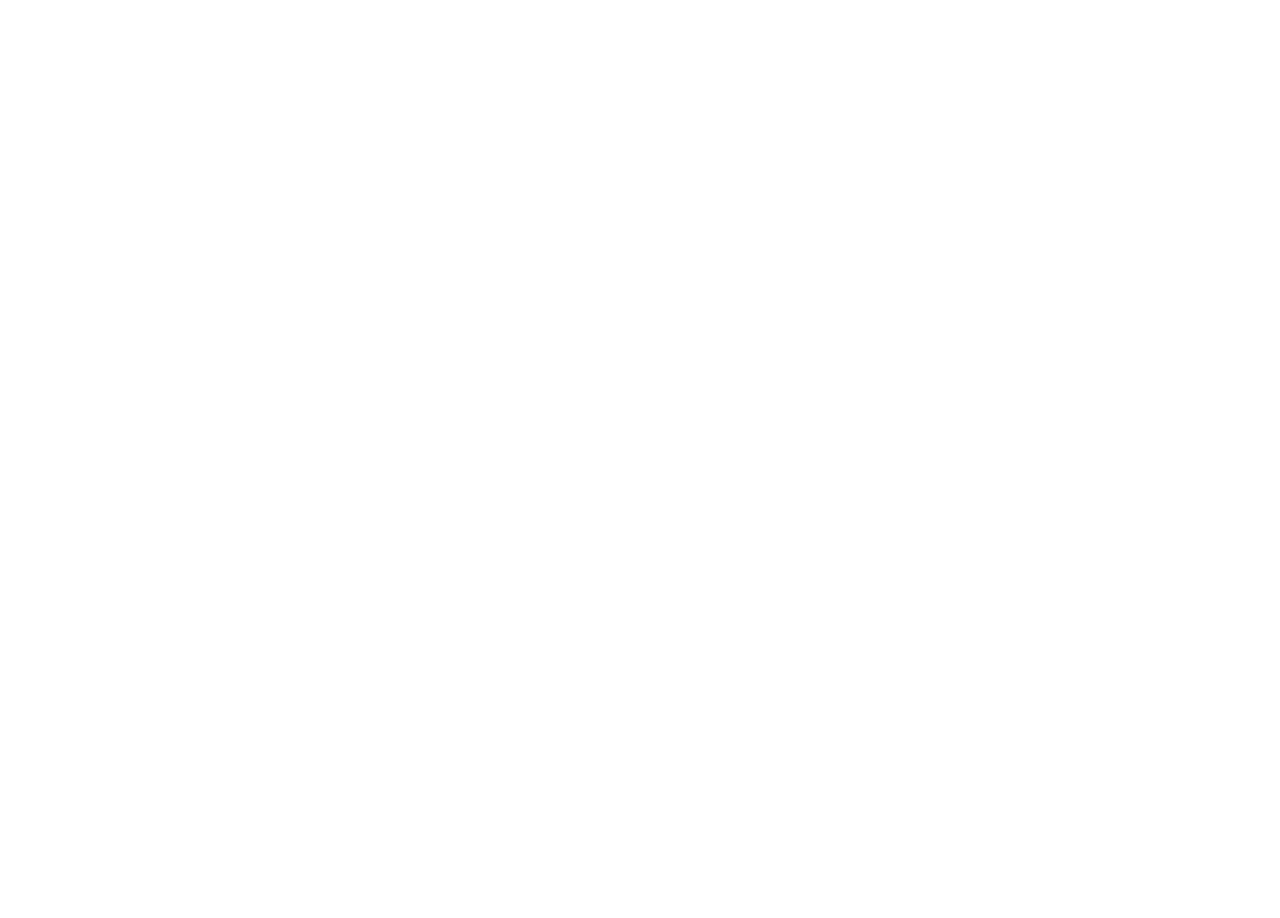
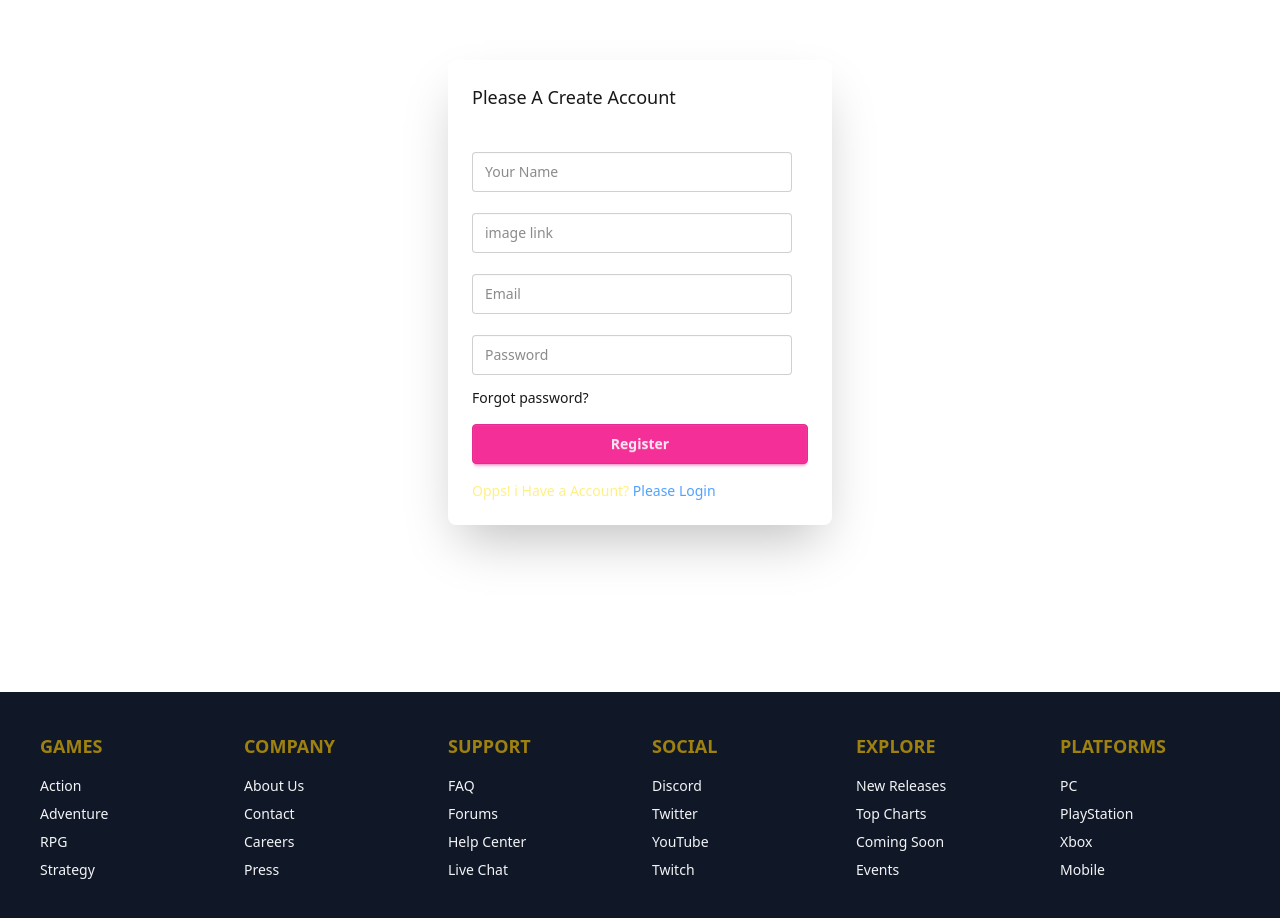
Before and after one commit to shajeb17/assigenment9, a React (Vite) app: page /register in a window 1280 px wide. Before the commit this address had no page. Shown: the part 180-1098 px from the top of the page. Before the commit the page ends 800 px from the top, so only its background shows below. Built offline with nearby package versions, Linux system fonts and the light colour scheme.

Commit message:
form-tag-add

```diff
--- /dev/null
+++ b/src/component/Footer.jsx
@@ -0,0 +1,57 @@
+import React from "react";
+
+const Footer = () => {
+  return (
+    <footer className="footer sm:footer-horizontal bg-gray-900 text-gray-100 p-10 grid grid-cols-2 md:grid-cols-6 gap-6">
+      <nav>
+        <h6 className="footer-title text-lg font-bold text-yellow-400">Games</h6>
+        <a>Action</a>
+        <a>Adventure</a>
+        <a>RPG</a>
+        <a>Strategy</a>
+      </nav>
+
+      <nav>
+        <h6 className="footer-title text-lg font-bold text-yellow-400">Company</h6>
+        <a>About Us</a>
+        <a>Contact</a>
+        <a>Careers</a>
+        <a>Press</a>
+      </nav>
+
+      <nav>
+        <h6 className="footer-title text-lg font-bold text-yellow-400">Support</h6>
+        <a>FAQ</a>
+        <a>Forums</a>
+        <a>Help Center</a>
+        <a>Live Chat</a>
+      </nav>
+
+      <nav>
+        <h6 className="footer-title text-lg font-bold text-yellow-400">Social</h6>
+        <a>Discord</a>
+        <a>Twitter</a>
+        <a>YouTube</a>
+        <a>Twitch</a>
+      </nav>
+
+      <nav>
+        <h6 className="footer-title text-lg font-bold text-yellow-400">Explore</h6>
+        <a>New Releases</a>
+        <a>Top Charts</a>
+        <a>Coming Soon</a>
+        <a>Events</a>
+      </nav>
+
+      <nav>
+        <h6 className="footer-title text-lg font-bold text-yellow-400">Platforms</h6>
+        <a>PC</a>
+        <a>PlayStation</a>
+        <a>Xbox</a>
+        <a>Mobile</a>
+      </nav>
+    </footer>
+  );
+};
+
+export default Footer;
--- a/src/component/NavBar.jsx
+++ b/src/component/NavBar.jsx
@@ -25,7 +25,7 @@ const NavBar = () => {
 
 
         <div className="flex items-center gap-2 cursor-pointer">
-           <Link className="btn btn-primary font-bold text-[15px]">LogIn</Link>
+           <Link to={"/pagelayout"} className="btn btn-primary font-bold text-[15px]">LogIn</Link>
         </div>
       </nav>
     </div>
--- a/src/layout/MainLayout.jsx
+++ b/src/layout/MainLayout.jsx
@@ -1,12 +1,16 @@
 import React from 'react';
 import NavBar from '../component/NavBar';
 import { Outlet } from 'react-router';
+import Footer from '../component/Footer';
 
 const MainLayout = () => {
     return (
-      <div>
-          <NavBar></NavBar>
-        <Outlet></Outlet>
+      <div className='flex flex-col min-h-screen'>
+        <NavBar></NavBar>
+        <div className='flex-1'>
+          <Outlet></Outlet>
+        </div>
+        <Footer></Footer>
       </div>
     );
 };
--- /dev/null
+++ b/src/layout/PageLayout.jsx
@@ -0,0 +1,18 @@
+import React from "react";
+import LoginForm from "../pages/LoginForm";
+import NavBar from "../component/NavBar";
+import Footer from "../component/Footer";
+
+const PageLayout = () => {
+  return (
+    <div className="flex flex-col min-h-screen">
+      <NavBar></NavBar>
+      <div className="flex-1">
+        <LoginForm></LoginForm>
+      </div>
+      <Footer></Footer>
+    </div>
+  );
+};
+
+export default PageLayout;
--- /dev/null
+++ b/src/pages/LoginForm.jsx
@@ -0,0 +1,44 @@
+import React from "react";
+import { Link } from "react-router";
+
+const LoginForm = () => {
+  return (
+    <div>
+      <div className="hero bg-base-200 min-h-screen">
+        <div className="card bg-base-100 w-full max-w-sm shrink-0 shadow-2xl">
+          <div className="card-body">
+            <form>
+                <h1 className="text-[22px] font-semibold mb-4">Please Login</h1>
+              <label className="label">Email</label>
+              <input
+                type="email"
+                className="input bg-black/10 outline-0 "
+                name="email"
+                placeholder="Email"
+              />
+              <label className="label">Password</label>
+              <input
+                type="password"
+                className="input bg-black/10 outline-0 "
+                name="password"
+                placeholder="Password"
+              />
+              <div>
+                <a className="link link-hover">Forgot password?</a>
+              </div>
+              <button className="btn btn-primary mt-4">Login</button>
+              <p className="mt-4 text-green-600">
+                I Dont Have a Account?{" "}
+                <Link to={"/register"} className="text-blue-400">
+                  Please Register
+                </Link>
+              </p>
+            </form>
+          </div>
+        </div>
+      </div>
+    </div>
+  );
+};
+
+export default LoginForm;
--- /dev/null
+++ b/src/pages/RegisterForm.jsx
@@ -0,0 +1,66 @@
+import React from "react";
+import { Link } from "react-router";
+import Footer from "../component/Footer";
+import NavBar from "../component/NavBar";
+
+const RegisterForm = () => {
+  return (
+    <div className="flex flex-col min-h-screen">
+      <NavBar></NavBar>
+      <div className="flex-1">
+        <div className="m-auto flex items-center justify-center w-full h-screen ">
+          <div className="card  max-w-sm shrink-0 shadow-2xl">
+            <div className="card-body m-auto flex items-center justify-center">
+              <form>
+                <h1 className="capitalize text-[18px] mb-5">
+                  Please a create account
+                </h1>
+                <label className="label text-white">Name</label>
+                <input
+                  type="text"
+                  className="input  outline-0 "
+                  placeholder="Your Name"
+                />
+
+                <label className="label text-white">Image</label>
+                <input
+                  type="text"
+                  className="input  outline-0 "
+                  placeholder="image link"
+                />
+
+                <label className="label text-white">Email</label>
+                <input
+                  type="email"
+                  className="input  outline-0 "
+                  placeholder="Email"
+                />
+                <label className="label text-white">Password</label>
+                <input
+                  type="password"
+                  className="input  outline-0 "
+                  placeholder="Password"
+                />
+                <div className="mt-3">
+                  <a className="link link-hover">Forgot password?</a>
+                </div>
+                <button className="btn btn-secondary mt-4 w-full">
+                  Register
+                </button>
+                <p className="mt-4 text-yellow-200">
+                  Opps! i Have a Account?{" "}
+                  <Link to={"/pagelayout"} className="text-blue-400">
+                    Please Login
+                  </Link>
+                </p>
+              </form>
+            </div>
+          </div>
+        </div>
+      </div>
+      <Footer></Footer>
+    </div>
+  );
+};
+
+export default RegisterForm;
--- a/src/router/Router.jsx
+++ b/src/router/Router.jsx
@@ -1,10 +1,18 @@
 import { createBrowserRouter } from "react-router";
 import MainLayout from "../layout/MainLayout";
+import PageLayout from "../layout/PageLayout";
+import RegisterForm from "../pages/RegisterForm";
 
 export const router = createBrowserRouter([
-
   {
     path: "/",
     element: <MainLayout></MainLayout>,
   },
+  {
+    path: "pagelayout",
+    Component: PageLayout,
+  },
+  {path:"register",
+    Component:RegisterForm
+  }
 ]);
```
